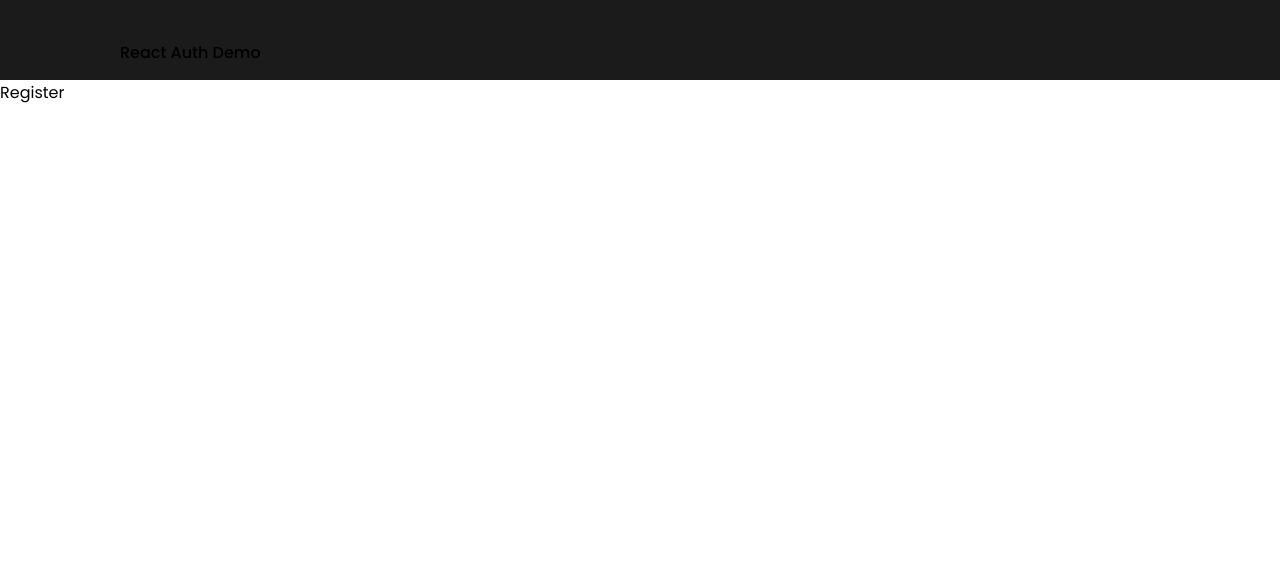
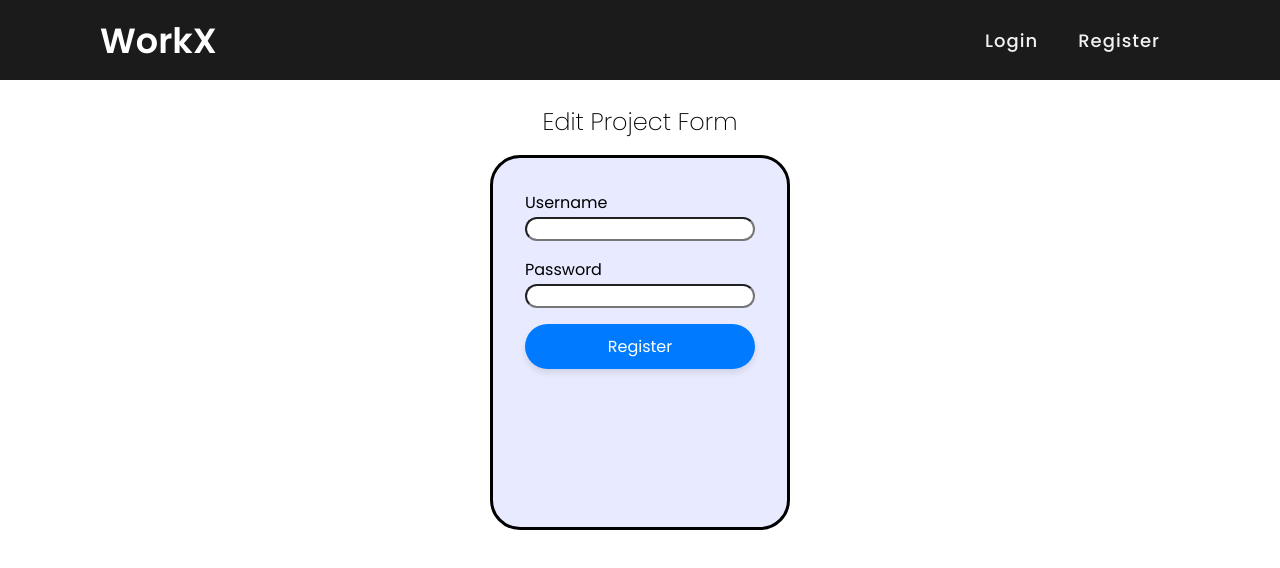
Before and after one commit to aniket651/WORKX, a React (Create React App) app in the folder frontend/: page /auth/register in a window 1280 px wide. Shown: the top 568 px of the page. Built offline with nearby package versions, Linux system fonts and the light colour scheme.

Commit message:
very basic register functionality started

```diff
--- a/frontend/src/auth/navbar/AuthNavbar.css
+++ b/frontend/src/auth/navbar/AuthNavbar.css
@@ -4,6 +4,9 @@
   padding: 0;
   box-sizing: border-box;
   font-family: 'Poppins', sans-serif;
+}
+.logooo{
+  color: white;
 }
 nav{
   display: flex;
@@ -14,6 +17,7 @@ nav{
   justify-content: space-between;
   padding: 0 50px 0 100px;
   flex-wrap: wrap;
+  color: white;
 }
 nav .logo{
   color: #fff;
--- a/frontend/src/auth/navbar/AuthNavbar.js
+++ b/frontend/src/auth/navbar/AuthNavbar.js
@@ -1,15 +1,38 @@
 import React from "react";
+import { Link, useNavigate } from 'react-router-dom'
+import { FontAwesomeIcon } from '@fortawesome/react-fontawesome'
+import { faBars } from '@fortawesome/free-solid-svg-icons'
 import Container from 'react-bootstrap/Container';
 import Nav from 'react-bootstrap/Nav';
 import Navbar from 'react-bootstrap/Navbar';
+import "./AuthNavbar.css"
 const AuthNavbar = () => {
+    const navigate = useNavigate();
+
+
+    const handleLoginClick = () => {
+        localStorage.clear();
+        navigate('/auth/login');
+    }
+    const handleRegisterClick = () => {
+        localStorage.clear();
+        navigate('/auth/register');
+    }
+
     return (
         <React.Fragment>
-            <Navbar bg="dark" expand="lg" className="navbar-dark">
-                <Container>
-                    <Navbar.Brand>React Auth Demo</Navbar.Brand>
-                </Container>
-            </Navbar>
+            <nav>
+                <div className="logo">WorkX</div>
+                <input type="checkbox" id="click" />
+                <label htmlFor="click" className="menu-btn">
+                    <FontAwesomeIcon icon={faBars} className="icon" />
+                    {/* <i class="fas fa-bars"></i>some change req here */}
+                </label>
+                <ul>
+                    <li><a onClick={handleLoginClick}>Login </a></li>
+                    <li><a onClick={handleRegisterClick}>Register </a></li>
+                </ul>
+            </nav>
         </React.Fragment>
     );
 }
--- a/frontend/src/auth/register/Register.js
+++ b/frontend/src/auth/register/Register.js
@@ -1,9 +1,60 @@
-import React from 'react'
+import React, { useState } from 'react'
+import { useNavigate } from 'react-router-dom';
+// import { Form } from 'react-router-dom'
+import api from '../../api';
+
+// import "./CreateProjectForm.css"
+
 
 const Register = () => {
-  return (
-    <div>Register</div>
-  )
+  const [username, setUsername] = useState("");
+    const [password, setPassword] = useState("");
+    // const [deadline, setDeadline] = useState("");
+    const navigate = useNavigate();
+
+    const handleSubmit = async (e) => {
+        e.preventDefault();
+        try {
+            const res = await api.post("/auth/register", {
+                "username": username,
+                "password": password
+            })
+            if (res.status === 201) {
+                console.log(res.data);
+                alert("Your Profile is Created!!")
+                setTimeout(() => {
+                  navigate('/auth/login');
+                }, 500);
+            }
+        } catch (error) {
+            alert(error);
+            console.log(error);
+        }
+
+    }
+
+
+
+    return (
+        <>
+            <div className='form-heading'>
+                Edit Project Form
+            </div>
+            <div className='grid-body'>
+                <div className='form-div'>
+                    <form onSubmit={handleSubmit}>
+                        <label htmlFor='username'>Username </label>
+                        <input id='username' required onChange={(e) => setUsername(e.target.value)} />
+                        <br />
+                        <label htmlFor='password'>Password </label>
+                        <input id='password' required onChange={(e) => setPassword(e.target.value)} />
+                        <br />
+                        <button type='submit'> Register </button>
+                    </form>
+                </div>
+            </div>
+        </>
+    )
 }
 
 export default Register
--- a/frontend/src/portal/navbar/PortalNavbar.js
+++ b/frontend/src/portal/navbar/PortalNavbar.js
@@ -19,7 +19,7 @@ const Navbar = (props) => {
   }
   const handleRegisterClick = () => {
     localStorage.clear();
-    navigate('/auth/login');
+    navigate('/auth/register');
   }
 
   const handleDashboardClick = () => {
```
